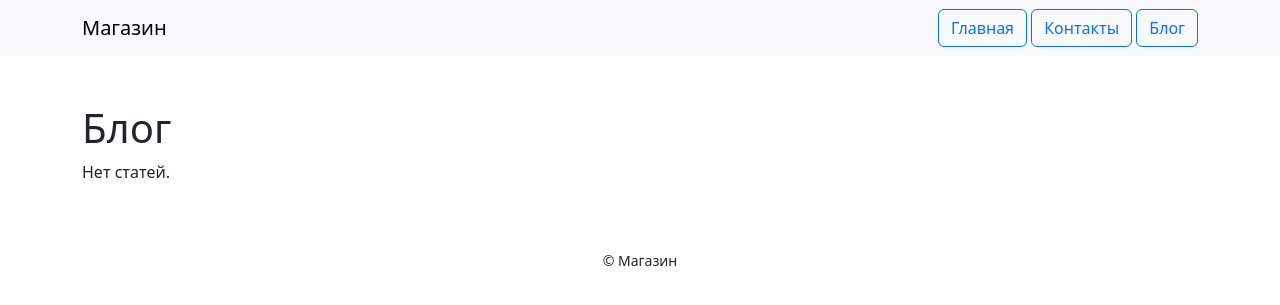
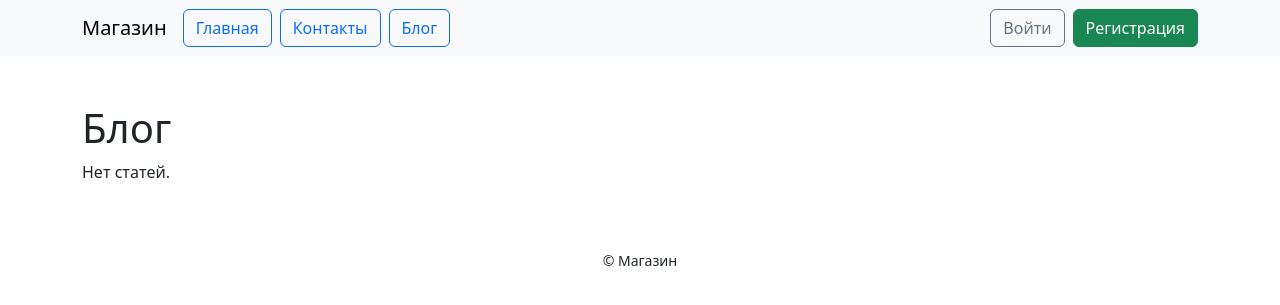
Before and after one commit to mitraslav/website, a Django app: page /blogs/ in a window 1280 px wide. Shown: the top 305 px of the page. Run offline with Django 5.2, Linux system fonts and the light colour scheme; data that the repository does not hold is empty.

Commit message:
users/urls.py and menu.html changes

```diff
--- a/store/urls.py
+++ b/store/urls.py
@@ -24,7 +24,8 @@ urlpatterns = [
     path("admin/", admin.site.urls),
     path('', include('catalog.urls')),
     path('products_proj/', include('products_proj.urls', namespace='products_proj')),
-    path('blogs/', include('blogs.urls', namespace='blogs'))
+    path('blogs/', include('blogs.urls', namespace='blogs')),
+    path('users/', include('users.urls')),
 ]
 
 if settings.DEBUG:
--- a/templates/includes/menu.html
+++ b/templates/includes/menu.html
@@ -1,10 +1,46 @@
+{% load static %}
+
 <nav class="navbar navbar-expand-lg navbar-light bg-light mb-4">
   <div class="container">
     <a class="navbar-brand" href="{% url 'products_proj:home' %}">Магазин</a>
-    <div>
-      <a class="btn btn-outline-primary" href="{% url 'products_proj:home' %}">Главная</a>
-      <a class="btn btn-outline-primary" href="{% url 'products_proj:contacts' %}">Контакты</a>
-      <a class="btn btn-outline-primary" href="{% url 'blogs:post_list' %}">Блог</a>
+
+    <!-- optional toggler for mobile -->
+    <button class="navbar-toggler" type="button" data-bs-toggle="collapse" data-bs-target="#mainNavbar" aria-controls="mainNavbar" aria-expanded="false" aria-label="Toggle navigation">
+      <span class="navbar-toggler-icon"></span>
+    </button>
+
+    <div class="collapse navbar-collapse" id="mainNavbar">
+      <div class="me-auto d-flex align-items-center">
+        <a class="btn btn-outline-primary me-2" href="{% url 'products_proj:home' %}">Главная</a>
+        <a class="btn btn-outline-primary me-2" href="{% url 'products_proj:contacts' %}">Контакты</a>
+        <a class="btn btn-outline-primary me-3" href="{% url 'blogs:post_list' %}">Блог</a>
+      </div>
+
+      <div class="d-flex align-items-center">
+        {% if user.is_authenticated %}
+          <div class="dropdown">
+            <a class="d-flex align-items-center text-decoration-none dropdown-toggle" href="#" id="userDropdown" data-bs-toggle="dropdown" aria-expanded="false" role="button">
+              {% if user.avatar %}
+                <img src="{{ user.avatar.url }}" alt="avatar" width="36" height="36" class="rounded-circle me-2">
+              {% else %}
+                <img src="{% static 'img/no-avatar.png' %}" alt="avatar" width="36" height="36" class="rounded-circle me-2">
+              {% endif %}
+              <strong class="me-2">{{ user.username|default:user.email }}</strong>
+            </a>
+            <ul class="dropdown-menu dropdown-menu-end" aria-labelledby="userDropdown">
+              <li><a class="dropdown-item" href="{% url 'users:profile' %}">Профиль</a></li>
+              <li><hr class="dropdown-divider"></li>
+              {# logout via GET (default) - можно заменить на форму POST при желании #}
+              <li><a class="dropdown-item" href="{% url 'users:logout' %}">Выйти</a></li>
+            </ul>
+          </div>
+        {% else %}
+          <div class="d-flex">
+            <a class="btn btn-outline-secondary me-2" href="{% url 'users:login' %}">Войти</a>
+            <a class="btn btn-success" href="{% url 'users:register' %}">Регистрация</a>
+          </div>
+        {% endif %}
+      </div>
     </div>
   </div>
 </nav>
--- /dev/null
+++ b/users/urls.py
@@ -0,0 +1,13 @@
+from users.apps import UsersConfig
+from django.urls import path
+from .views import RegisterView, CustomLoginView, LogoutView, ProfileView
+from django.contrib.auth.views import LogoutView as AuthLogoutView
+
+app_name = UsersConfig.name
+
+urlpatterns = [
+    path('register/', RegisterView.as_view(), name='register'),
+    path('login/', CustomLoginView.as_view(), name='login'),
+    path('logout/', AuthLogoutView.as_view(next_page='products_proj:home'), name='logout'),
+    path('profile/', ProfileView.as_view(), name='profile'),
+]
```
